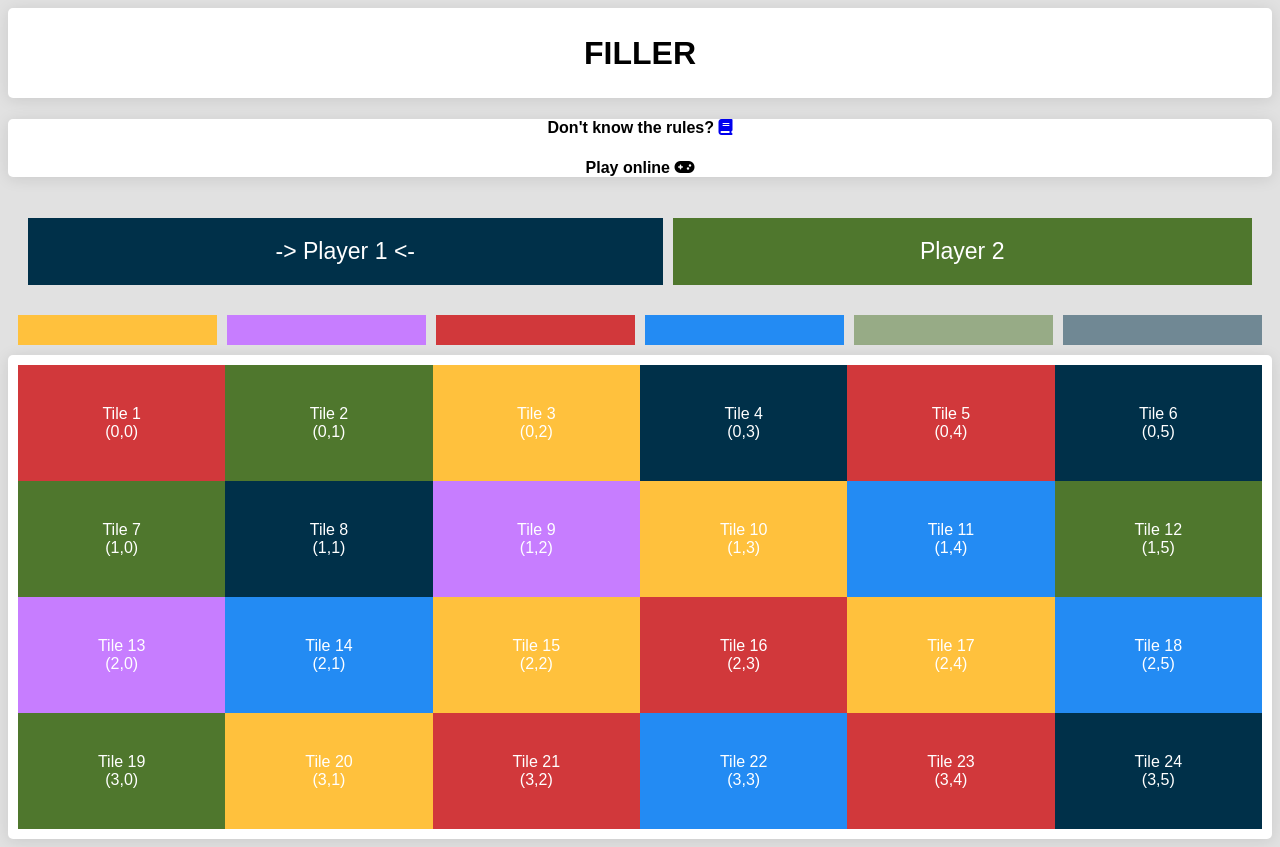
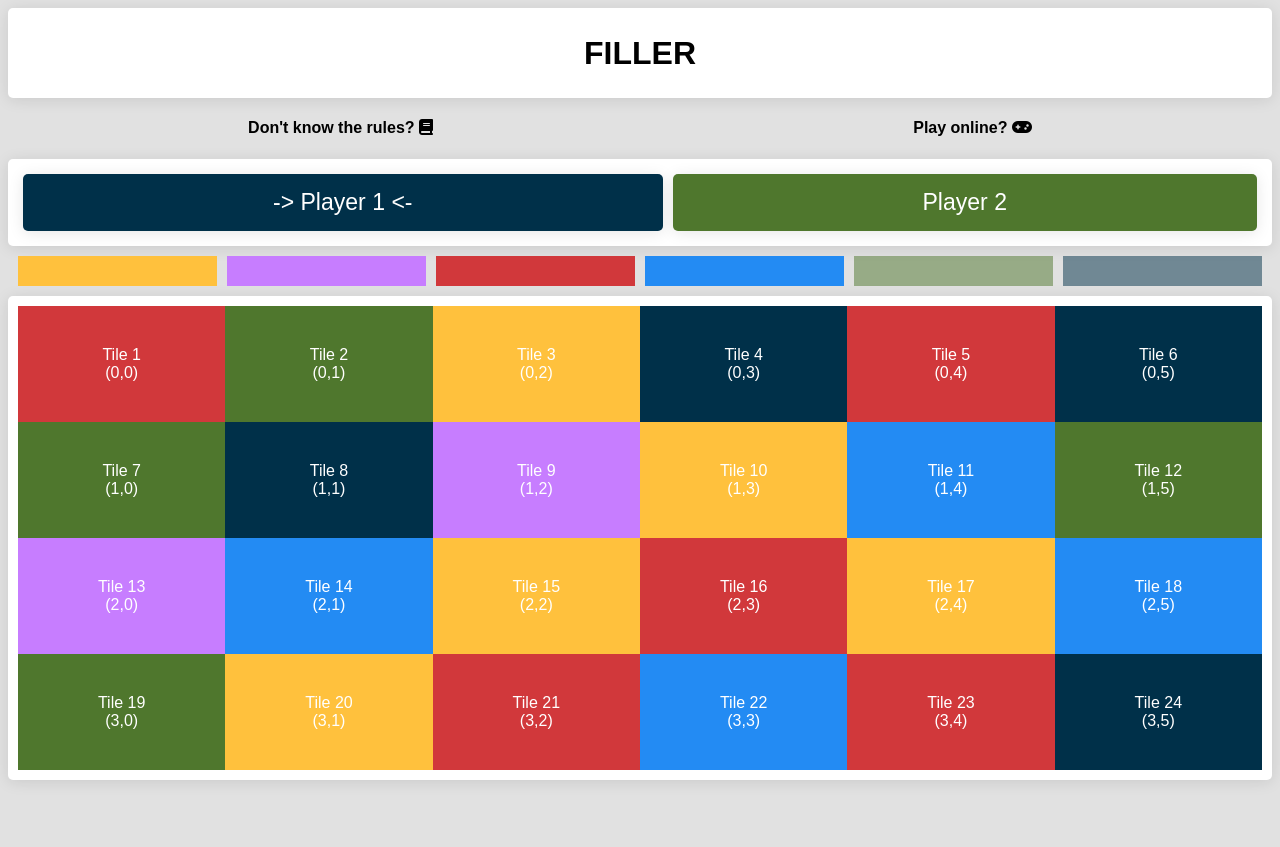
Before and after one commit to alexander2475/Filler, a plain HTML site: page app/index.html in a window 1280 px wide. After the commit the page ends 800 px from the top, so only its background shows below. Drawn offline with Linux system fonts and the light colour scheme; a web font is replaced by a local one.

Commit message:
Updating structure.

```diff
--- a/Node.js
+++ /dev/null
@@ -1 +0,0 @@
-/* Server code goes here */
--- a/index.html
+++ b/app/index.html
@@ -4,9 +4,11 @@
     <meta charset="UTF-8">
     <title>Filler</title>
     <script src="script.js"></script>
+
     <link rel="stylesheet" href="style.css">
     <script src="https://kit.fontawesome.com/90411e327c.js" crossorigin="anonymous"></script>
     <link rel="icon" href="cube-solid.svg" type="image/x-icon">
+    <meta name="viewport" content="width=device-width, initial-scale=1.0">
 
 </head>
 <body>
@@ -26,7 +28,7 @@
         </h4>
     </section>
     <h4>
-        Play online <i class="fa-solid fa-gamepad"></i>
+        Play online? <i class="fa-solid fa-gamepad"></i>
     </h4>
 </section>
 
--- a/script.js
+++ b/app/script.js
@@ -308,9 +308,5 @@ function playingAgain(winner) {
     });
 }
 
-function generateCode() {
-    //code goes here
-}
-
 document.addEventListener('DOMContentLoaded', setupColorsBar);
 document.addEventListener('DOMContentLoaded', setupGame);
--- a/style.css
+++ b/app/style.css
@@ -1,7 +1,9 @@
 @import url('https://fonts.googleapis.com/css2?family=Madimi+One&family=Open+Sans:ital,wght@0,300..800;1,300..800&display=swap');
+@import url('https://fonts.googleapis.com/css2?family=Madimi+One&family=Nunito:ital,wght@0,200..1000;1,200..1000&family=Open+Sans:ital,wght@0,300..800;1,300..800&display=swap');
 
 html {
     font-family: "Madimi One", sans-serif;
+    /*font-family: "Nunito", sans-serif;*/
     min-width: 690px;
     color: white;
     background-color: #e1e1e1;
@@ -23,15 +25,15 @@ html {
 }
 
 a {
+    color: black;
     text-decoration: none;
 }
 
 .multiplayer {
+    display: grid;
+    grid-auto-flow: column;
     text-align: center;
     color: black;
-    background-color: #ffffff;
-    box-shadow: 0 2px 15px  rgba(0,0,0,0.1);
-    border-radius: 5px;
 }
 
 .multiplayer h3 {
@@ -50,11 +52,14 @@ a {
 
 .player-names {
     /*border: 1px solid red;*/
+    background-color: #ffffff;
+    box-shadow: 0 2px 15px  rgba(0,0,0,0.1);
+    border-radius: 5px;
     display: grid;
     grid-auto-flow: column;
     text-align: center;
     gap: 10px;
-    padding: 20px;
+    padding: 15px;
     font-size: larger;
 }
 
```
Also changed, not shown: server/index.js (added, +14 -0 lines), app/cube-solid.svg (renamed from cube-solid.svg).
